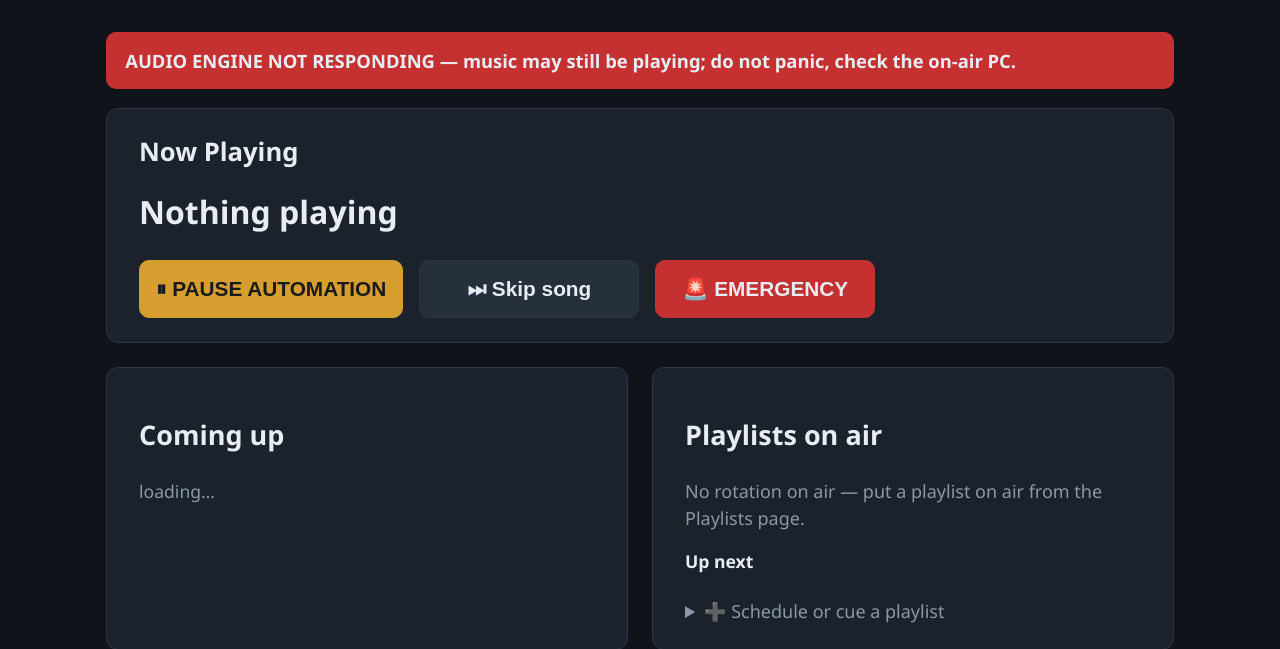
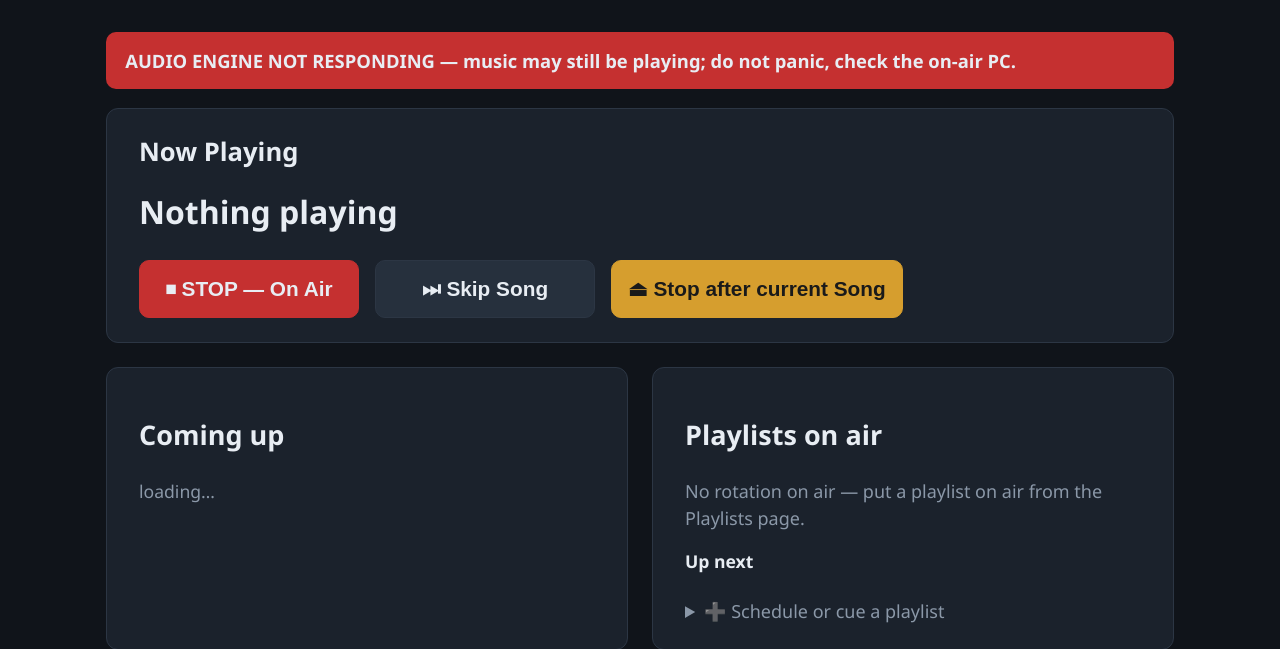
Before and after one commit to veteranop/StudioFire, a FastAPI app: template web/templates/dashboard.html in a window 1280 px wide. Shown: the part 70-719 px from the top of the page. Run offline with FastAPI, Linux system fonts and the light colour scheme; the template is opened without the code that fills it: most values are stand-ins (such as "Sample title", 1, 10 or a date in 2020); parts of the project's set-up code (start-up, migrations or seed data) failed here and were passed over.

Commit message:
Replace On Air controls: GO/STOP On Air, Skip, Stop after current Song
Drops the operator EMERGENCY (forced-filler) button and its banner from the
On Air page. The three Now Playing buttons are now:
  - GO / STOP — On Air: one master switch (pause=off air, resume=on air).
  - Skip Song: unchanged.
  - Stop after current Song: new. Arms a pause so when the current song ends,
    the next song loads and holds at 0:00 (off air, cued). Press GO to
    continue; press again to cancel while armed.

Engine: new `stop_after` op toggles a flag; _on_start_file pauses when the
next song loads if it was armed, then clears. New stop_after_current status
field surfaced through /api/queue. Automatic emergency FAILOVER is untouched —
only the manual force-filler button is removed (engine op kept, just unbound
from the UI).

Tests: engine_bridge drives stop_after end-to-end against real mpv (arms,
holds off air at the boundary, GO resumes). Full suite green.

Co-Authored-By: Claude Opus 4.8 <noreply@anthropic.com>

```diff
--- a/web/templates/dashboard.html
+++ b/web/templates/dashboard.html
@@ -31,10 +31,6 @@
 <div id="emergency-banner" class="banner banner-yellow" hidden>
   EMERGENCY FILLER IS ON AIR — the normal playlist could not continue.
 </div>
-<div id="forced-banner" class="banner banner-red" hidden>
-  EMERGENCY BUTTON IS ACTIVE — filler stays on air until you press
-  RESUME NORMAL.
-</div>
 
 <div class="card">
   <h1>Now Playing</h1>
@@ -44,12 +40,13 @@
       <div id="np-pos" class="np-pos muted"></div>
     </div>
     <div class="controls">
-      <button id="btn-pause" class="btn btn-big btn-yellow"
+      <button id="btn-onair" class="btn btn-big btn-red"
               onclick="engineOp(this.dataset.op)" data-op="pause">
-        ⏸ PAUSE AUTOMATION</button>
-      <button class="btn btn-big" onclick="engineOp('skip')">⏭ Skip song</button>
-      <button id="btn-emergency" class="btn btn-big btn-red"
-              onclick="emergencyBtn()">🚨 EMERGENCY</button>
+        ⏹ STOP — On Air</button>
+      <button class="btn btn-big" onclick="engineOp('skip')">⏭ Skip Song</button>
+      <button id="btn-stopafter" class="btn btn-big btn-yellow"
+              onclick="engineOp('stop_after')" data-armed="">
+        ⏏ Stop after current Song</button>
     </div>
   </div>
 </div>
@@ -279,19 +276,7 @@ async function refresh() {
     const oa = document.getElementById("onair");
     oa.classList.toggle("live", onAir);
     oa.textContent = onAir ? "ON AIR" : "OFF AIR";
-    document.getElementById("emergency-banner").hidden =
-      !q.emergency_mode || q.forced_emergency;
-    document.getElementById("forced-banner").hidden = !q.forced_emergency;
-    const eb = document.getElementById("btn-emergency");
-    if (q.forced_emergency) {
-      eb.textContent = "✅ RESUME NORMAL";
-      eb.classList.remove("btn-red"); eb.classList.add("btn-green");
-      eb.dataset.forced = "1";
-    } else {
-      eb.textContent = "🚨 EMERGENCY";
-      eb.classList.remove("btn-green"); eb.classList.add("btn-red");
-      eb.dataset.forced = "";
-    }
+    document.getElementById("emergency-banner").hidden = !q.emergency_mode;
     let title = q.now_title;
     if (!title && q.now_playing) {
       title = (q.now_source === "emergency" || q.now_source === "baked_in")
@@ -307,14 +292,24 @@ async function refresh() {
                "   (" + fmt(q.duration - q.position) + " left)";
     }
     document.getElementById("np-pos").textContent =
-      pos + (q.paused ? "  — PAUSED" : "");
-    const b = document.getElementById("btn-pause");
+      pos + (q.paused ? "  — OFF AIR (stopped)" : "");
+    // master On Air switch: off air -> green "GO ON AIR"; on air -> red "STOP"
+    const b = document.getElementById("btn-onair");
     if (q.paused) {
-      b.textContent = "▶ RESUME"; b.dataset.op = "resume";
-      b.classList.remove("btn-yellow"); b.classList.add("btn-green");
+      b.textContent = "▶ GO — On Air"; b.dataset.op = "resume";
+      b.classList.remove("btn-red"); b.classList.add("btn-green");
     } else {
-      b.textContent = "⏸ PAUSE AUTOMATION"; b.dataset.op = "pause";
-      b.classList.remove("btn-green"); b.classList.add("btn-yellow");
+      b.textContent = "⏹ STOP — On Air"; b.dataset.op = "pause";
+      b.classList.remove("btn-green"); b.classList.add("btn-red");
+    }
+    // "Stop after current song": highlight while armed, click again to cancel
+    const sa = document.getElementById("btn-stopafter");
+    if (q.stop_after_current) {
+      sa.textContent = "✖ Cancel stop-after";
+      sa.classList.add("btn-green"); sa.classList.remove("btn-yellow");
+    } else {
+      sa.textContent = "⏏ Stop after current Song";
+      sa.classList.add("btn-yellow"); sa.classList.remove("btn-green");
     }
     lastPending = q.pending;
     // don't redraw mid-drag or with a menu open (it'd cancel the interaction)
@@ -360,13 +355,6 @@ async function refreshTiles() {
     }
   } catch (e) { /* next poll */ }
 }
-async function emergencyBtn() {
-  const forced = document.getElementById("btn-emergency").dataset.forced;
-  if (forced) { engineOp("resume_normal"); return; }
-  if (confirm("Put EMERGENCY FILLER on air right now?\n\n" +
-              "Music stays on filler until you press RESUME NORMAL."))
-    engineOp("emergency");
-}
 async function engineOp(op) {
   await fetch("/api/engine/op", {
     method: "POST", headers: {"Content-Type": "application/json"},
```
Also changed, not shown: services/core/engine_bridge.py (+5 -2 lines), services/engine/supervisor.py (+21 -0 lines), tests/test_engine_bridge.py (+23 -1 lines), CHANGELOG.md.
